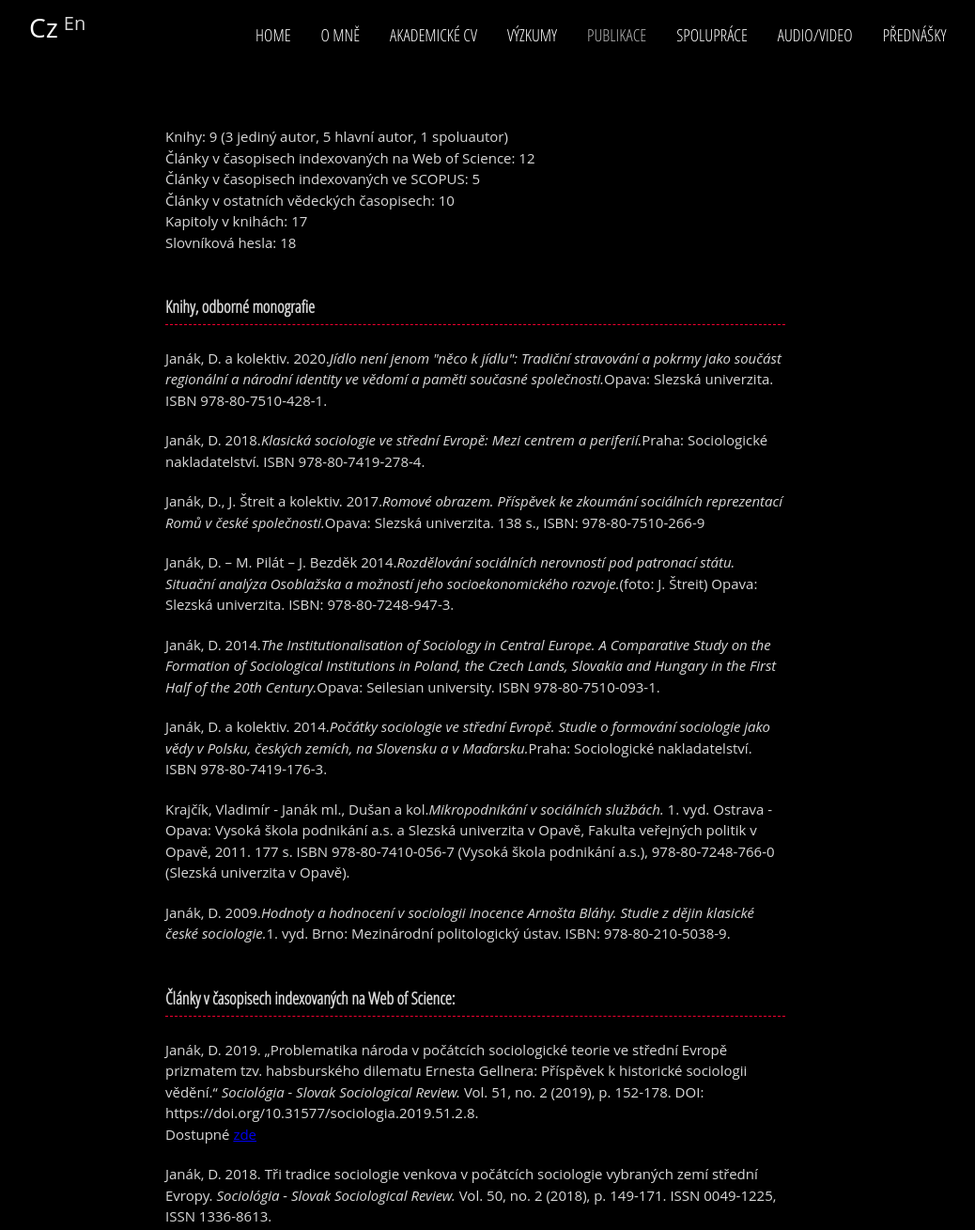
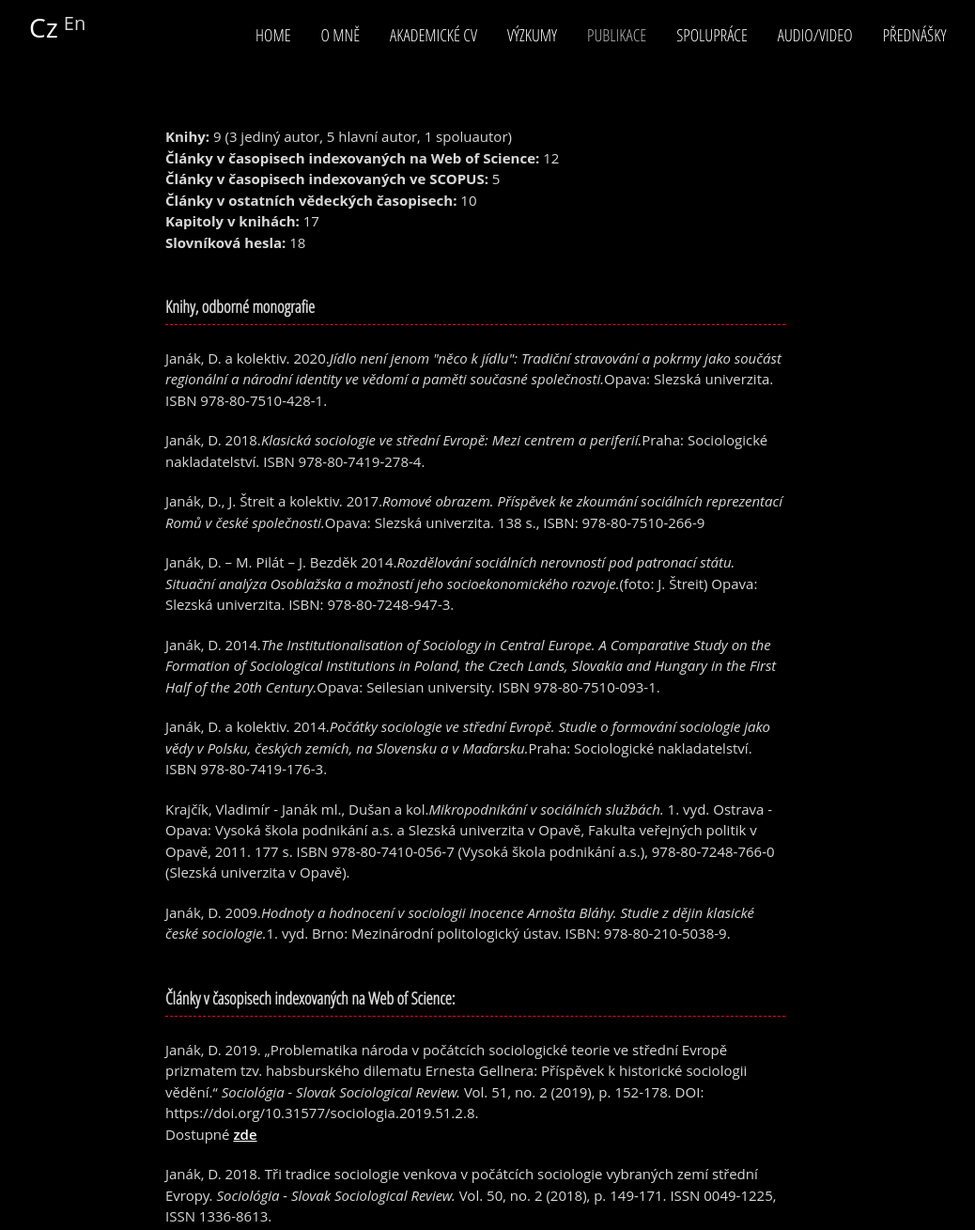
Before and after one commit to KaterinaGajdova/dusanjanak, a Gatsby site: page /science-publications in a window 1280 px wide. Shown: the top 1309 px of the page at 94% size, without its empty margins (4-1042 px from the left). Built offline with nearby package versions, Linux system fonts and the light colour scheme; Gatsby itself is replaced by a stand-in of ours.

Commit message:
style update

```diff
--- a/src/components/atoms/index.js
+++ b/src/components/atoms/index.js
@@ -9,6 +9,11 @@ export const H4 = styled.h4`
 export const Red = styled.span`
   color: ${(props) => props.theme.red};
   font-size: ${(props) => props.big && "16px"};
+`;
+
+export const ALink = styled.a`
+  color: ${(props) => props.theme.white};
+  font-weight: 600;
 `;
 
 export const Date = styled.span`
--- a/src/content/science/publications.js
+++ b/src/content/science/publications.js
@@ -7,18 +7,31 @@ import {
   Section,
   Project,
   Name,
+  ALink,
 } from "../../components/atoms";
 
 export const Cz = () => {
   return (
     <Content>
       <Section>
-        <div>Knihy: 9 (3 jediný autor, 5 hlavní autor, 1 spoluautor)</div>
-        <div>Články v časopisech indexovaných na Web of Science: 12</div>
-        <div>Články v časopisech indexovaných ve SCOPUS: 5</div>
-        <div>Články v ostatních vědeckých časopisech: 10</div>
-        <div>Kapitoly v knihách: 17</div>
-        <div>Slovníková hesla: 18</div>
+        <div>
+          <b>Knihy:</b> 9 (3 jediný autor, 5 hlavní autor, 1 spoluautor)
+        </div>
+        <div>
+          <b>Články v časopisech indexovaných na Web of Science:</b> 12
+        </div>
+        <div>
+          <b>Články v časopisech indexovaných ve SCOPUS:</b> 5
+        </div>
+        <div>
+          <b>Články v ostatních vědeckých časopisech:</b> 10
+        </div>
+        <div>
+          <b>Kapitoly v knihách:</b> 17
+        </div>
+        <div>
+          <b>Slovníková hesla:</b> 18
+        </div>
       </Section>
       <Section>
         <H4>Knihy, odborné monografie</H4>
@@ -102,9 +115,9 @@ export const Cz = () => {
           p. 152-178. DOI: https://doi.org/10.31577/sociologia.2019.51.2.8.
           <br />
           Dostupné{" "}
-          <a href="https://www.sav.sk/journals/uploads/04231017Janak%202-2019.pdf">
+          <ALink href="https://www.sav.sk/journals/uploads/04231017Janak%202-2019.pdf">
             zde
-          </a>
+          </ALink>
         </Project>
         <Project>
           Janák, D. 2018. Tři tradice sociologie venkova v počátcích sociologie
```
